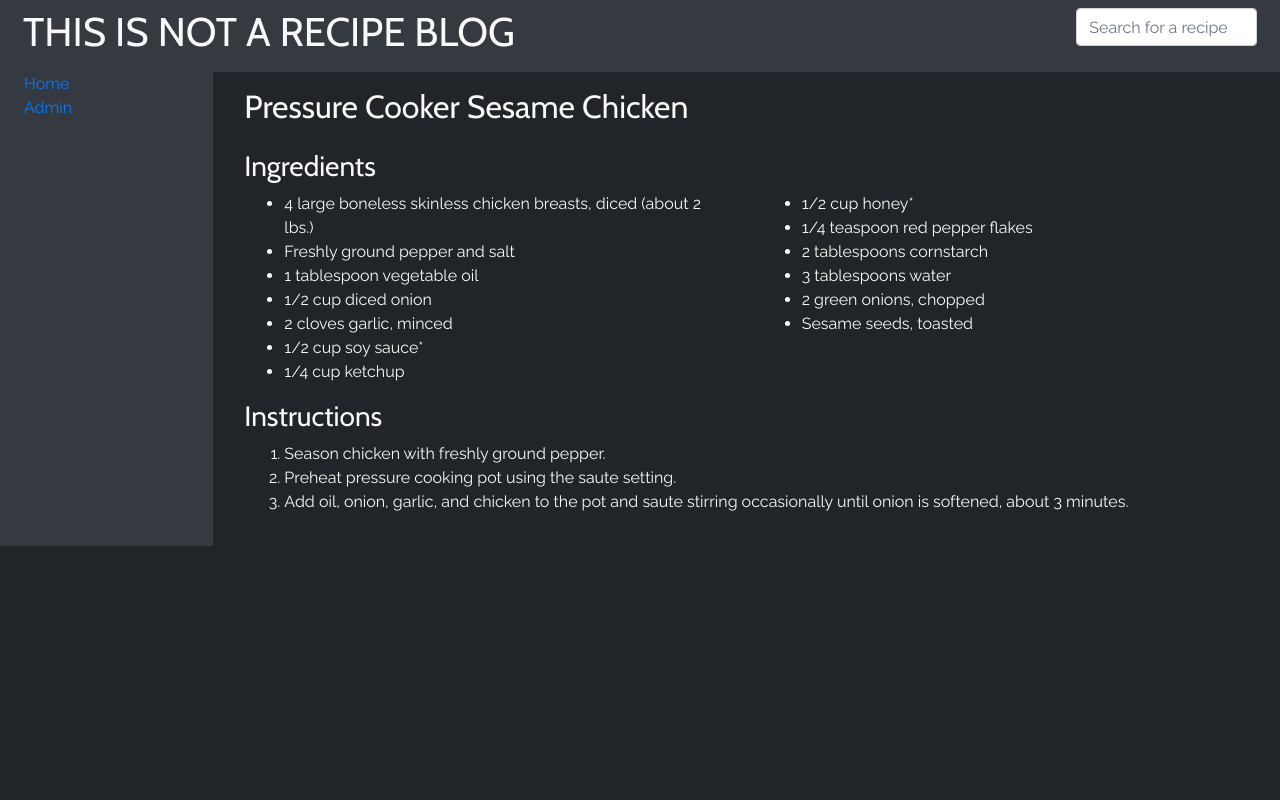
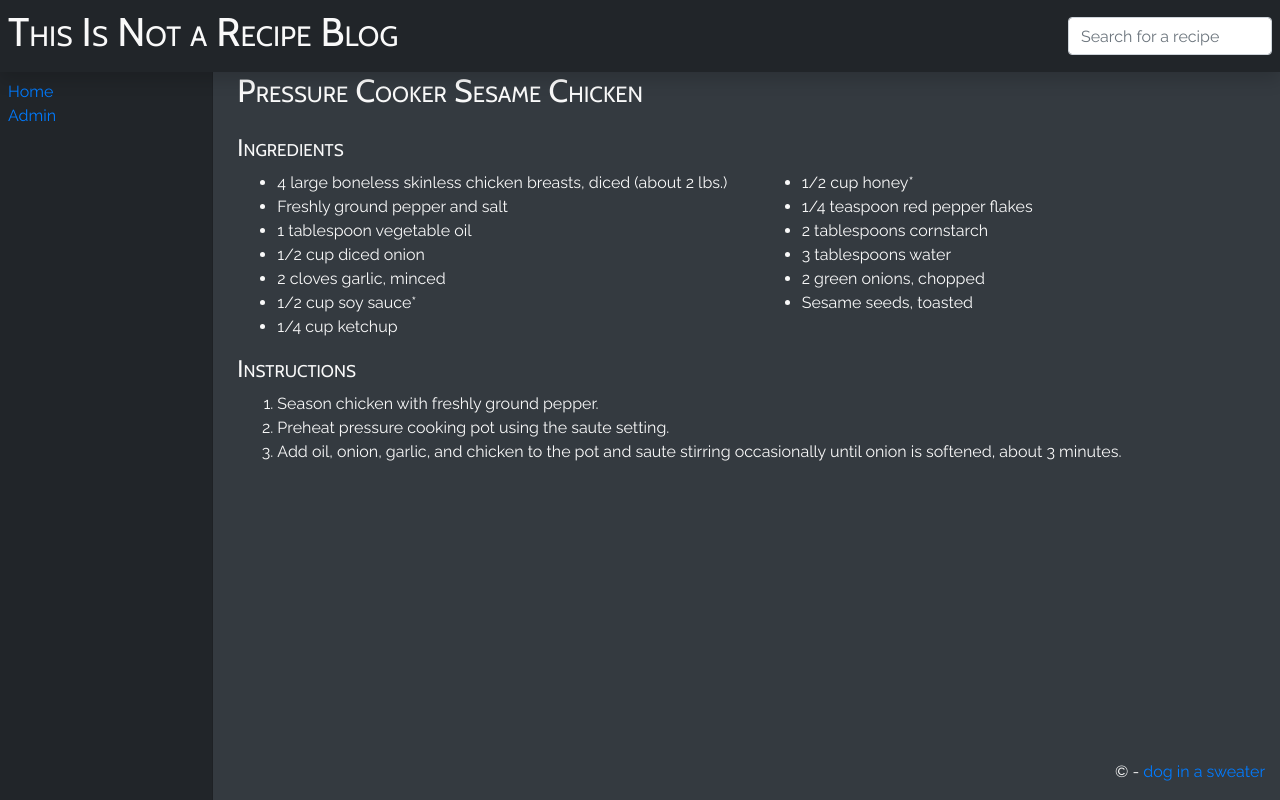
Before and after one commit to doginasweater/thisisnotarecipe.blog, a React app in the folder thisisnotarecipe.blog.web/: page / in a window 1280 px wide. Built offline with nearby package versions, Linux system fonts and the light colour scheme.

Commit message:
playing around i guess

```diff
--- a/thisisnotarecipe.blog.web/src/app/home.tsx
+++ b/thisisnotarecipe.blog.web/src/app/home.tsx
@@ -4,7 +4,7 @@ import { Col, Row } from "reactstrap";
 export default () => (
   <>
     <h2 className="mb-4">Pressure Cooker Sesame Chicken</h2>
-    <h3 className="mb-2">Ingredients</h3>
+    <h4 className="mb-2">Ingredients</h4>
     <Row>
       <Col>
         <ul>
@@ -30,7 +30,7 @@ export default () => (
         </ul>
       </Col>
     </Row>
-    <h3 className="mb-2">Instructions</h3>
+    <h4 className="mb-2">Instructions</h4>
     <Row>
       <Col>
         <ol>
--- a/thisisnotarecipe.blog.web/src/index.html
+++ b/thisisnotarecipe.blog.web/src/index.html
@@ -1,10 +1,10 @@
 <!DOCTYPE html>
-<html>
+<html class="h-100">
   <head>
     <meta charset="UTF-8">
     <title>This Is Not a Recipe Blog</title>
   </head>
-  <body>
-    <div id="root"></div>
+  <body class="d-flex flex-column h-100">
+    <div id="root" class="d-flex flex-column h-100"></div>
   </body>
 </html>
--- a/thisisnotarecipe.blog.web/src/index.tsx
+++ b/thisisnotarecipe.blog.web/src/index.tsx
@@ -1,6 +1,7 @@
 import React from "react";
 import { render } from "react-dom";
 import { BrowserRouter as Router } from "react-router-dom";
+import { layout } from "./layout";
 import { routes as r } from "./routes";
 
 import "./styles/app.scss";
@@ -8,7 +9,7 @@ import "./styles/app.scss";
 const renderApp = (routes: JSX.Element) => {
   render(
     <Router>
-      {routes}
+      {layout(routes)}
     </Router>,
     document.getElementById("root"),
   );
--- /dev/null
+++ b/thisisnotarecipe.blog.web/src/layout.tsx
@@ -0,0 +1,40 @@
+import React, { lazy, Suspense } from "react";
+import { Link, Route, Switch } from "react-router-dom";
+import { Col, Container, Row } from "reactstrap";
+
+export const layout = (routes: JSX.Element, appName: string = "") => (
+  <>
+    <nav className="navbar navbar-dark fixed-top flex-md-nowrap p-2 shadow light-gray">
+      <h1>
+        This Is Not a Recipe Blog
+        {appName && `- ${appName}`}
+      </h1>
+      <div>
+        <input
+          type="text"
+          className="form-control"
+          placeholder="Search for a recipe"
+        />
+      </div>
+    </nav>
+    <Container fluid={true}>
+      <Row>
+        <nav className="col-md-2 d-none d-md-block sidebar light-gray">
+          <div className="sidebar-sticky pl-2">
+            <Link to="/">Home</Link>
+            <br />
+            <Link to="/dashboard">Admin</Link>
+          </div>
+        </nav>
+        <main className="col-md-9 col-lg-10 ml-sm-auto px-4">
+          {routes}
+        </main>
+      </Row>
+    </Container>
+    <footer className="footer mt-auto py-3 text-right">
+      <Container fluid={true}>
+        &copy; - <a href="https://github.com/myopicmage/thisisnotarecipe.blog" target="_blank">dog in a sweater</a>
+      </Container>
+    </footer>
+  </>
+);
--- a/thisisnotarecipe.blog.web/src/routes.tsx
+++ b/thisisnotarecipe.blog.web/src/routes.tsx
@@ -1,41 +1,14 @@
 import React, { lazy, Suspense } from "react";
-import { Link, Route, Switch } from "react-router-dom";
-import { Col, Container, Row } from "reactstrap";
+import { Route, Switch } from "react-router-dom";
 
 const Dashboard = lazy(() => import("./admin/index"));
 const Home = lazy(() => import("./app/home"));
 
 export const routes = (
-  <Container fluid={true}>
-    <Row className="light-gray">
-      <Col>
-        <nav className="p-2">
-          <Row>
-            <Col md={10}>
-              <h1>THIS IS NOT A RECIPE BLOG</h1>
-            </Col>
-            <Col>
-              <input type="text" className="form-control" placeholder="Search for a recipe" />
-            </Col>
-          </Row>
-        </nav>
-      </Col>
-    </Row>
-    <Row>
-      <Col md={2} className="light-gray pl-4">
-        <Link to="/">Home</Link><br />
-        <Link to="/dashboard">Admin</Link>
-      </Col>
-      <Col>
-        <main className="p-3">
-          <Suspense fallback={<div>Loading...</div>}>
-            <Switch>
-              <Route path="/" exact={true} component={Home} />
-              <Route path="/dashboard" exact={true} component={Dashboard} />
-            </Switch>
-          </Suspense>
-        </main>
-      </Col>
-    </Row>
-  </Container>
+  <Suspense fallback={<div>Loading...</div>}>
+    <Switch>
+      <Route path="/" component={Home} />
+      <Route path="/dashboard" component={Dashboard} />
+    </Switch>
+  </Suspense>
 );
--- a/thisisnotarecipe.blog.web/src/styles/_overrides.scss
+++ b/thisisnotarecipe.blog.web/src/styles/_overrides.scss
@@ -1,6 +1,6 @@
 @import url('https://fonts.googleapis.com/css?family=Cabin:400,400i,600,600i,700,700i|Raleway:400,400i,600,600i,700,700i&subset=latin-ext');
 
-$body-bg: #212529;
+$body-bg: #343a40;
 $body-color: #f9f9f9;
 
 $font-family-sans-serif: 'Raleway', -apple-system, BlinkMacSystemFont, "Segoe UI", Roboto, "Helvetica Neue", Arial, "Noto Sans", sans-serif, "Apple Color Emoji", "Segoe UI Emoji", "Segoe UI Symbol", "Noto Color Emoji" ;
--- a/thisisnotarecipe.blog.web/src/styles/app.scss
+++ b/thisisnotarecipe.blog.web/src/styles/app.scss
@@ -1,11 +1,35 @@
 @import "overrides.scss";
 @import "~bootstrap/scss/bootstrap";
 
-.content {
-  background-color: $gray-800;
-  min-height: 100%;
+h1, h2, h3, h4, h5, h6 {
+  font-variant: small-caps;
 }
 
 .light-gray {
-  background-color: $gray-800;
+  background-color: #212529;
 }
+
+$header-height: 72px;
+
+.sidebar {
+  position: fixed;
+  top: 0;
+  bottom: 0;
+  left: 0;
+  z-index: 100;
+  padding: $header-height 0 0;
+  box-shadow: inset -1px 0 0 rgba(0, 0, 0, .1);
+
+  &-sticky {
+    position: sticky;
+    top: 0;
+    height: calc(100vh - $header-height);
+    padding-top: .5rem;
+    overflow-x: hidden;
+    overflow-y: auto;
+  }
+}
+
+main {
+  padding-top: $header-height;
+}
```
